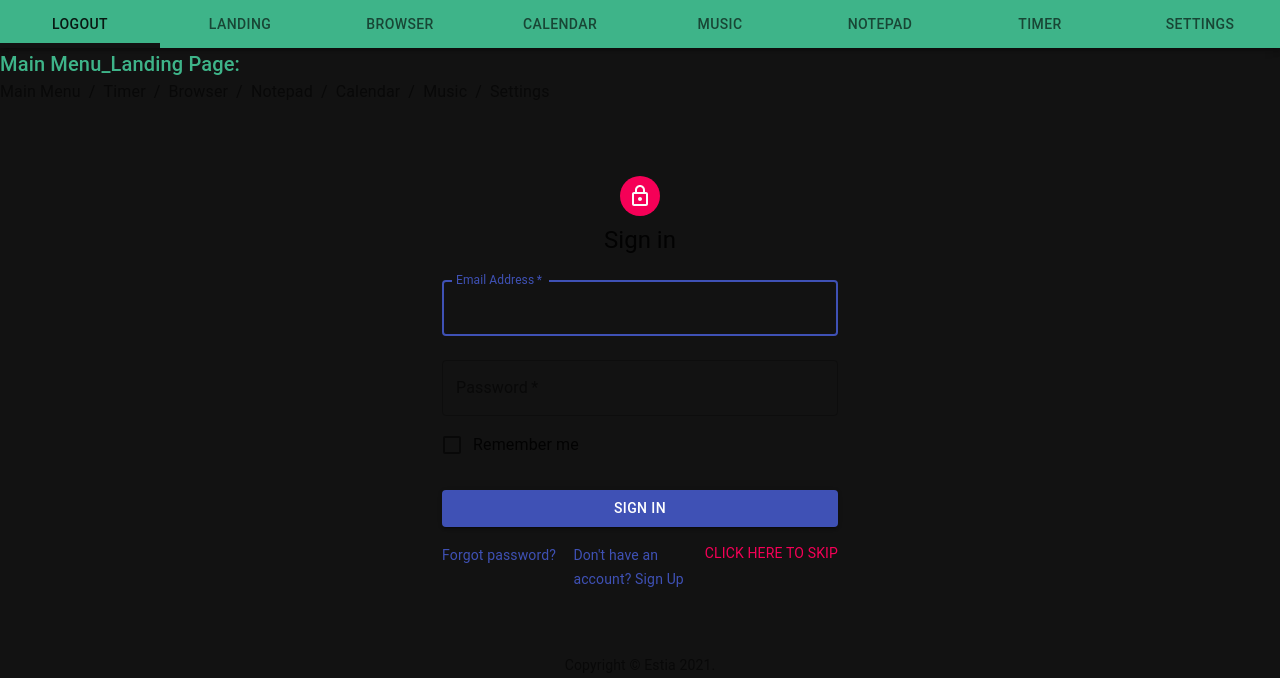
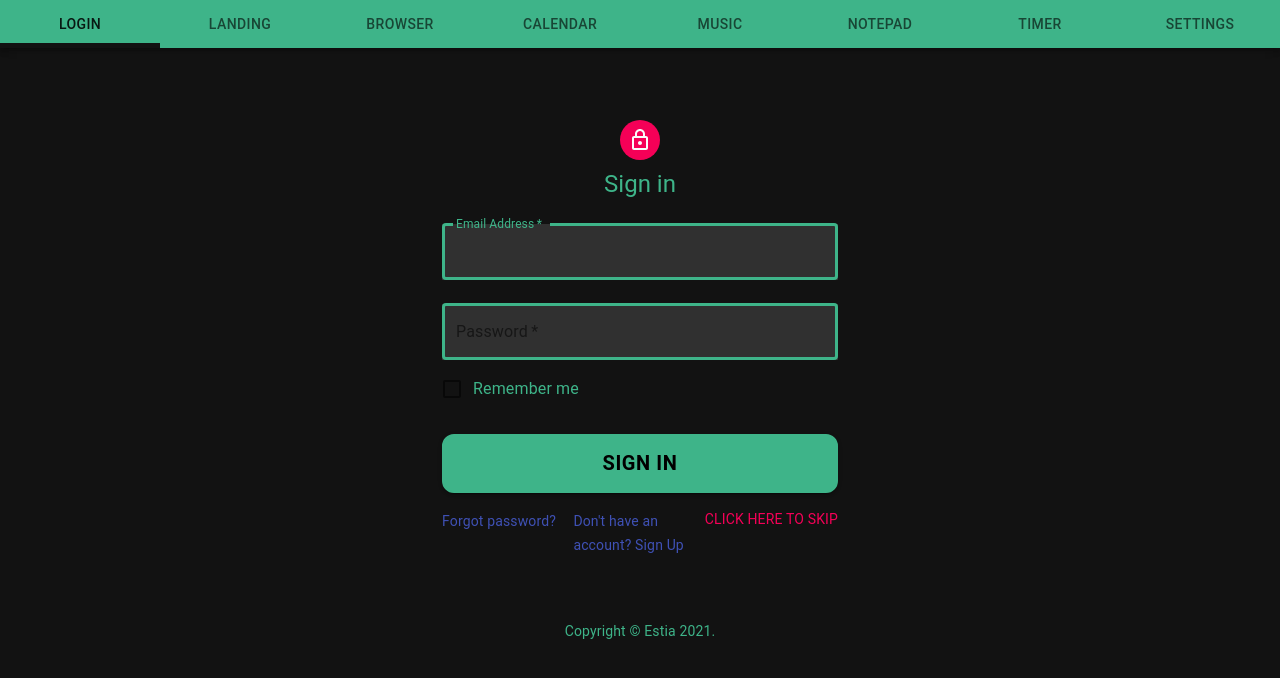
Before and after one commit to Estia-Productivity-Studying/Estia-Productivity-App, a React (Create React App) app: page / in a window 1280 px wide. Shown: the top 678 px of the page. Built offline with nearby package versions, Linux system fonts and the light colour scheme.

Commit message:
Styled Login Page
Styled Login Page and removed extra code.

```diff
--- a/src/App.js
+++ b/src/App.js
@@ -75,7 +75,7 @@ export default function SimpleTabs() {
             indicator: classes.indicator,
           }}
         >
-          <Tab label="Logout" />
+          <Tab label="Login" />
           <Tab label="Landing" />
           <Tab label="Browser" />
           <Tab label="Calendar" />
--- /dev/null
+++ b/src/components/css/loginpage.css
@@ -0,0 +1,3 @@
+#login-page {
+  color: #3eb489;
+}
--- a/src/components/loginpage.js
+++ b/src/components/loginpage.js
@@ -1,32 +1,59 @@
-import React from 'react';
-import Typography from '@material-ui/core/Typography';
-import Breadcrumbs from '@material-ui/core/Breadcrumbs';
-import Link from '@material-ui/core/Link';
-import Avatar from '@material-ui/core/Avatar';
-import Button from '@material-ui/core/Button';
-import CssBaseline from '@material-ui/core/CssBaseline';
-import TextField from '@material-ui/core/TextField';
-import FormControlLabel from '@material-ui/core/FormControlLabel';
-import Checkbox from '@material-ui/core/Checkbox';
-import Grid from '@material-ui/core/Grid';
-import Box from '@material-ui/core/Box';
-import LockOutlinedIcon from '@material-ui/icons/LockOutlined';
-import { makeStyles } from '@material-ui/core/styles';
-import Container from '@material-ui/core/Container';
+import React from "react";
+import Typography from "@material-ui/core/Typography";
+import Link from "@material-ui/core/Link";
+import Avatar from "@material-ui/core/Avatar";
+import Button from "@material-ui/core/Button";
+import CssBaseline from "@material-ui/core/CssBaseline";
+import TextField from "@material-ui/core/TextField";
+import FormControlLabel from "@material-ui/core/FormControlLabel";
+import Checkbox from "@material-ui/core/Checkbox";
+import Grid from "@material-ui/core/Grid";
+import Box from "@material-ui/core/Box";
+import LockOutlinedIcon from "@material-ui/icons/LockOutlined";
+import Container from "@material-ui/core/Container";
+import { withStyles, makeStyles } from "@material-ui/core/styles";
+import "./css/loginpage.css";
 
 function handleClick(event) {
-  console.info('You clicked a breadcrumb.');
+  console.info("You clicked a breadcrumb.");
 }
+
+const CssTextField = withStyles({
+  root: {
+    backgroundColor: "#303030",
+    color: "#3eb489",
+    "& label.Mui-focused": {
+      color: "#3eb489",
+    },
+    "& .MuiOutlinedInput-root": {
+      "& fieldset": {
+        borderColor: "#3eb489",
+        borderWidth: 3,
+      },
+      "&:hover fieldset": {
+        borderColor: "#3eb489",
+        borderWidth: 3,
+      },
+      "&.Mui-focused fieldset": {
+        borderColor: "#3eb489",
+        borderWidth: 3,
+      },
+    },
+    "& .MuiInputBase-root": {
+      color: "#3eb489",
+    },
+  },
+})(TextField);
 
 function Copyright() {
   return (
-      <Typography variant="body2" color="textSecondary" align="center">
-        {'Copyright © '}
+    <Typography variant="body2" color="#3eb489" align="center">
+      {"Copyright © "}
       <Link color="inherit" href="https://material-ui.com/">
         Estia
-        </Link>{' '}
+      </Link>{" "}
       {new Date().getFullYear()}
-        {'.'}
+      {"."}
     </Typography>
   );
 }
@@ -34,16 +61,16 @@ function Copyright() {
 const useStyles = makeStyles((theme) => ({
   paper: {
     marginTop: theme.spacing(8),
-      display: 'flex',
-      flexDirection: 'column',
-      alignItems: 'center',
+    display: "flex",
+    flexDirection: "column",
+    alignItems: "center",
   },
   avatar: {
     margin: theme.spacing(1),
     backgroundColor: theme.palette.secondary.main,
   },
   form: {
-      width: '100%', // Fix IE 11 issue.
+    width: "100%", // Fix IE 11 issue.
     marginTop: theme.spacing(1),
   },
   submit: {
@@ -51,37 +78,10 @@ function Copyright() {
   },
 }));
 
-
 export default function LoginPage() {
   const classes = useStyles();
   return (
-        <div>
-        <Typography variant="h6" component="h6">
-            Main Menu_Landing Page:
-        </Typography>
-        <Breadcrumbs aria-label="breadcrumb">
-            <Link color="inherit" href="/landingpage" onClick={handleClick}>
-                Main Menu
-            </Link>
-            <Link color="inherit" href="/timer" onClick={handleClick}>
-                Timer
-            </Link>
-            <Link color="inherit" href="/browser" onClick={handleClick}>
-                Browser
-            </Link>
-            <Link color="inherit" href="/notepad" onClick={handleClick}>
-                Notepad
-            </Link>
-            <Link color="inherit" href="/calendar" onClick={handleClick}>
-                Calendar
-            </Link>
-            <Link color="inherit" href="/music" onClick={handleClick}>
-                Music
-            </Link>
-            <Link color="inherit" href="/settings" onClick={handleClick}>
-                Settings
-            </Link>
-        </Breadcrumbs>
+    <div id="login-page">
       <Container component="main" maxWidth="xs">
         <CssBaseline />
         <div className={classes.paper}>
@@ -92,7 +92,7 @@ export default function LoginPage() {
             Sign in
           </Typography>
           <form className={classes.form} noValidate>
-          <TextField
+            <CssTextField
               variant="outlined"
               margin="normal"
               required
@@ -103,7 +103,7 @@ export default function LoginPage() {
               autoComplete="email"
               autoFocus
             />
-          <TextField
+            <CssTextField
               variant="outlined"
               margin="normal"
               required
@@ -119,6 +119,7 @@ export default function LoginPage() {
               label="Remember me"
             />
             <Button
+              id="button"
               type="submit"
               fullWidth
               variant="contained"
@@ -147,7 +148,6 @@ export default function LoginPage() {
               >
                 CLICK HERE TO SKIP
               </Link>
-
             </Grid>
           </form>
         </div>
```
Lines whose indentation alone changed are shown as unchanged.
